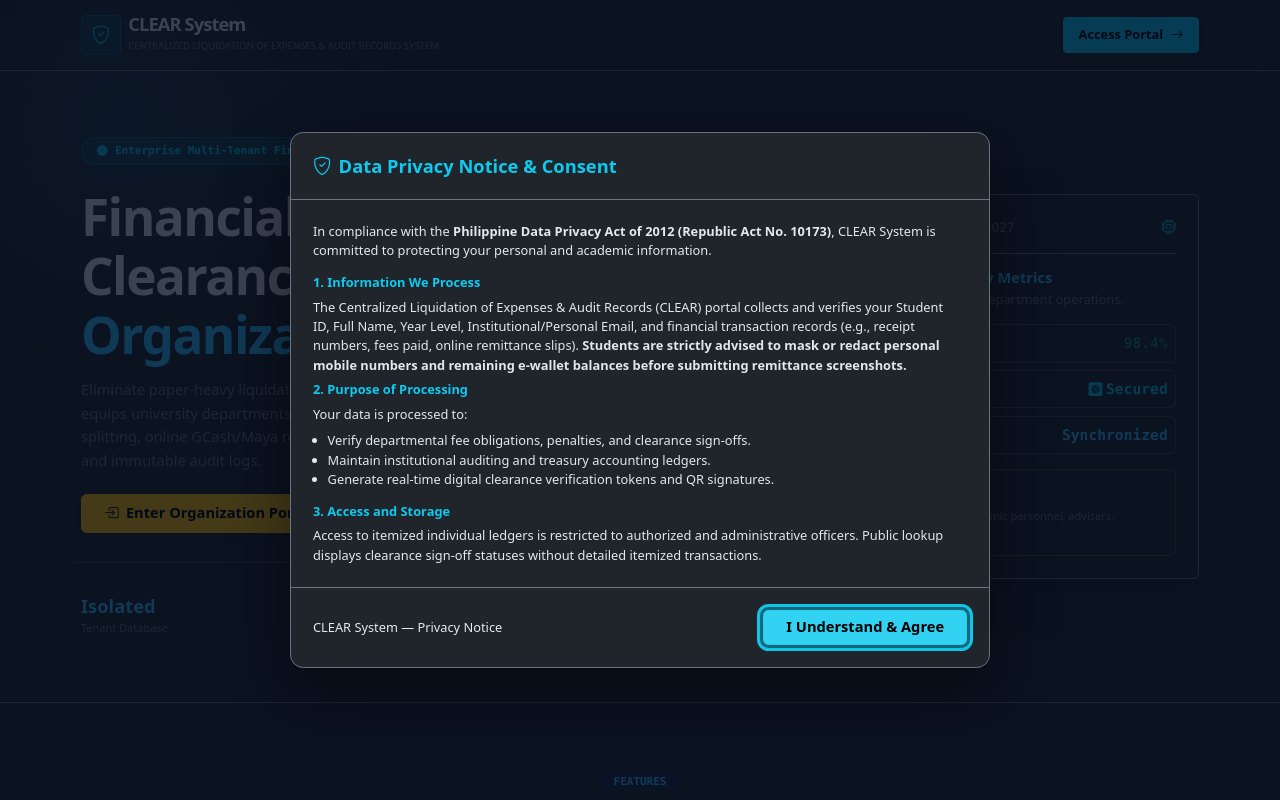
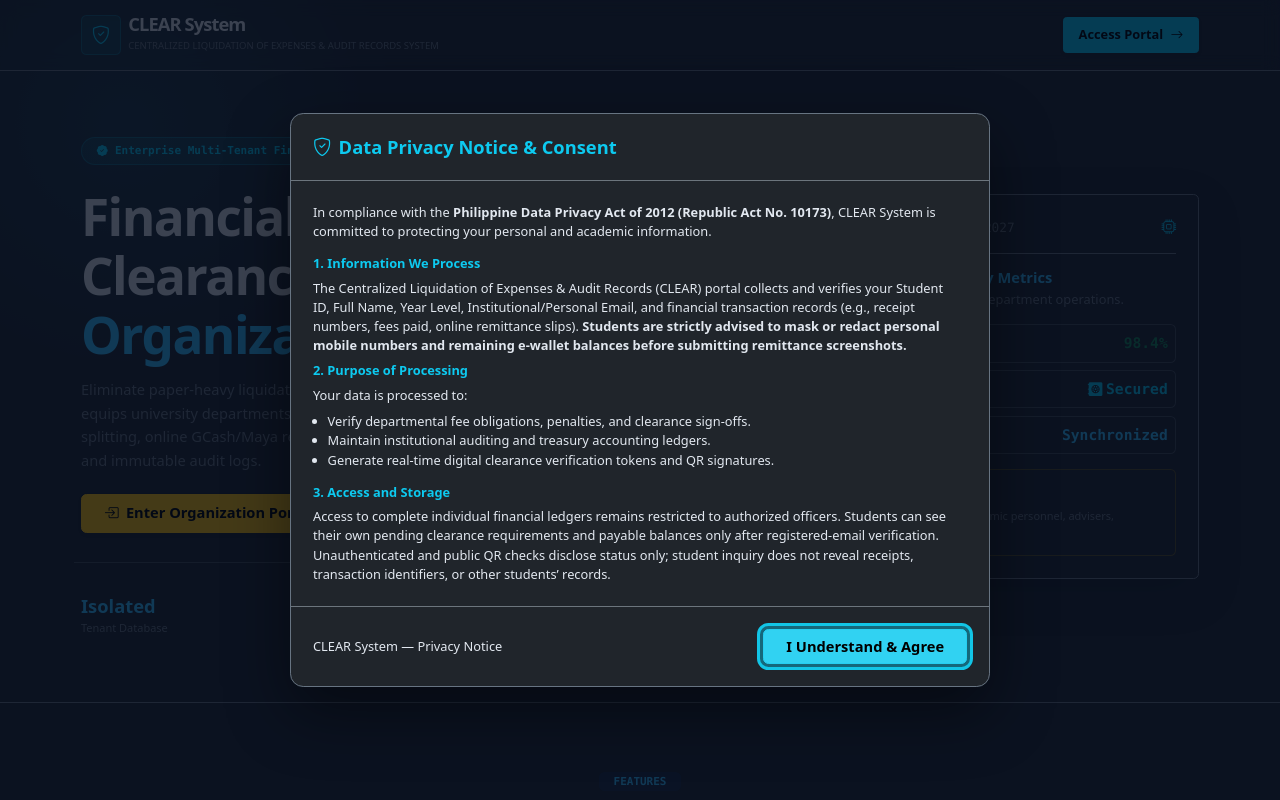
Before and after one commit to engrken/CLEAR, a Next.js app: page / in a window 1280 px wide. Shown: the top 800 px of the page. Built offline with nearby package versions, Linux system fonts and the light colour scheme; no server answers; the database is empty.

Commit message:
docs(clearance): align privacy notices and guides with OTP-only pending reasons

```diff
--- a/app/department/[department]/components/DataPrivacyModal.tsx
+++ b/app/department/[department]/components/DataPrivacyModal.tsx
@@ -80,8 +80,10 @@ export default function DataPrivacyModal() {
           </ul>
           <h3 className="h6 text-info small fw-bold">3. Access and Storage</h3>
           <p className="small text-secondary mb-0">
-            Access to itemized individual ledgers is restricted to authorized and administrative officers.
-            Public lookup displays clearance sign-off statuses without detailed itemized transactions.
+            Access to complete individual financial ledgers remains restricted to authorized officers.
+            Students can see their own pending clearance requirements and payable balances only after
+            registered-email verification. Unauthenticated and public QR checks disclose status only;
+            student inquiry does not reveal receipts, transaction identifiers, or other students’ records.
           </p>
         </div>
         <div className="p-3 p-md-4 border-top border-secondary d-flex gap-3 flex-wrap align-items-center justify-content-between">
```
